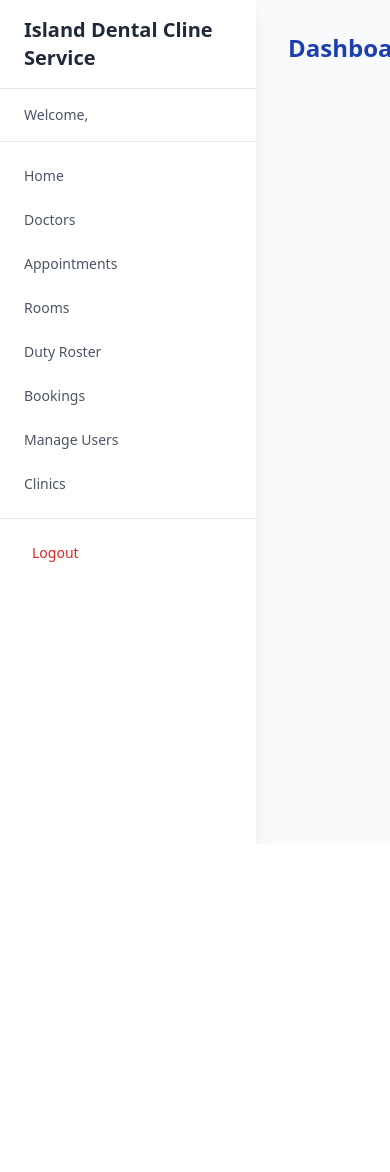
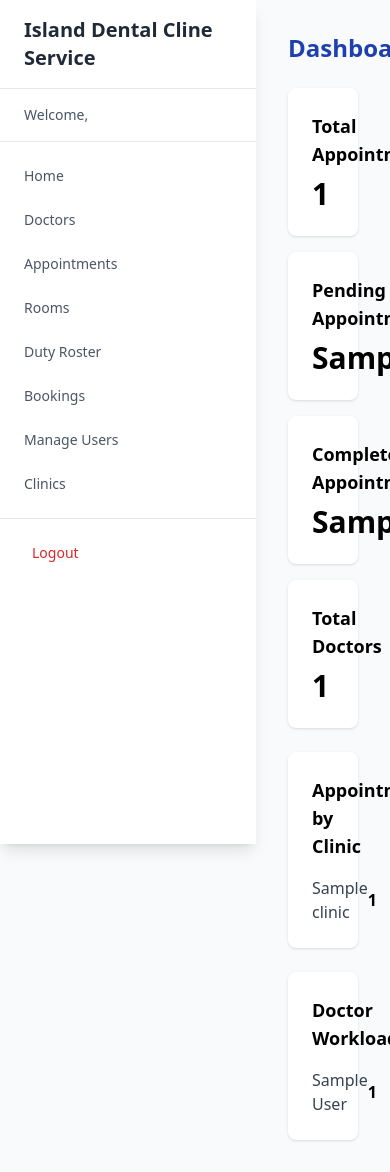
Before and after one commit to raidrasheed/Advanced-Software-Development, a FastAPI app: template templates/admin/dashboard.html in a window 390 px wide; the page is wider, and only the part inside the window is pictured. Before the commit the page ends 844 px from the top of that part, so only its background shows below. Run offline with FastAPI, Linux system fonts and the light colour scheme; the template is opened without the code that fills it: most values are stand-ins (such as "Sample title", 1, 10 or a date in 2020); style sheets or scripts are compiled from the project's sources; some libraries are stand-ins or nearby versions.

Commit message:
my account

```diff
--- a/templates/admin/dashboard.html
+++ b/templates/admin/dashboard.html
@@ -1,9 +1,58 @@
 {% extends "base.html" %}
 
 {% block content %}
-<div class="flex flex-col gap-4">
+<div class="flex flex-col gap-6">
     <div class="flex flex-col gap-4">
         <h1 class="text-2xl font-bold">Dashboard</h1>
     </div>
+
+    <!-- Statistics Cards -->
+    <div class="grid grid-cols-1 md:grid-cols-2 lg:grid-cols-4 gap-4">
+        <div class="bg-white p-6 rounded-lg shadow">
+            <h3 class="text-lg font-semibold mb-2">Total Appointments</h3>
+            <p class="text-3xl font-bold">{{ total_appointments }}</p>
+        </div>
+        <div class="bg-white p-6 rounded-lg shadow">
+            <h3 class="text-lg font-semibold mb-2">Pending Appointments</h3>
+            <p class="text-3xl font-bold">{{ pending_appointments }}</p>
+        </div>
+        <div class="bg-white p-6 rounded-lg shadow">
+            <h3 class="text-lg font-semibold mb-2">Completed Appointments</h3>
+            <p class="text-3xl font-bold">{{ completed_appointments }}</p>
+        </div>
+        <div class="bg-white p-6 rounded-lg shadow">
+            <h3 class="text-lg font-semibold mb-2">Total Doctors</h3>
+            <p class="text-3xl font-bold">{{ total_doctors }}</p>
+        </div>
+    </div>
+
+    <!-- Distribution Charts -->
+    <div class="grid grid-cols-1 md:grid-cols-2 gap-6">
+        <!-- Clinic Appointments -->
+        <div class="bg-white p-6 rounded-lg shadow">
+            <h3 class="text-lg font-semibold mb-4">Appointments by Clinic</h3>
+            <div class="space-y-3">
+                {% for clinic in clinic_appointments %}
+                <div class="flex justify-between items-center">
+                    <span class="text-gray-700">{{ clinic.name }}</span>
+                    <span class="font-semibold">{{ clinic.count }}</span>
+                </div>
+                {% endfor %}
+            </div>
+        </div>
+
+        <!-- Doctor Workload -->
+        <div class="bg-white p-6 rounded-lg shadow">
+            <h3 class="text-lg font-semibold mb-4">Doctor Workload</h3>
+            <div class="space-y-3">
+                {% for doctor in doctor_appointments %}
+                <div class="flex justify-between items-center">
+                    <span class="text-gray-700">{{ doctor.full_name }}</span>
+                    <span class="font-semibold">{{ doctor.count }}</span>
+                </div>
+                {% endfor %}
+            </div>
+        </div>
+    </div>
 </div>
 {% endblock %}
```
Also changed, not shown: admin/admin.py (+41 -4 lines).
